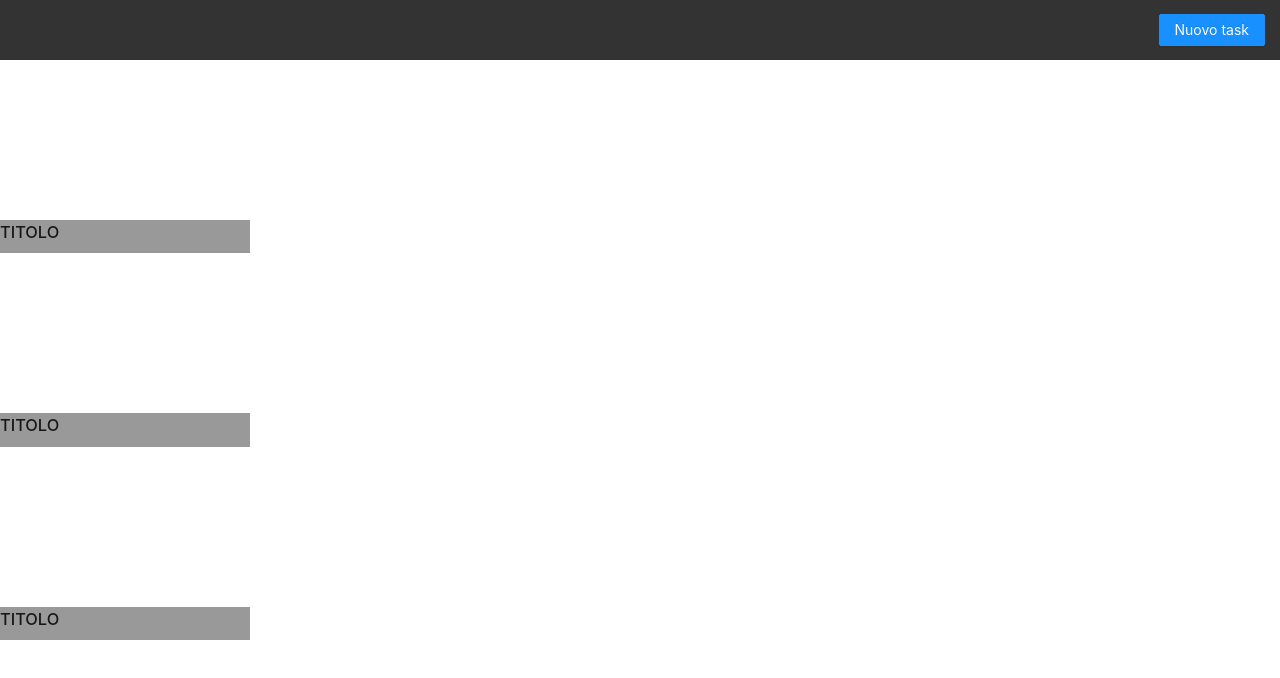
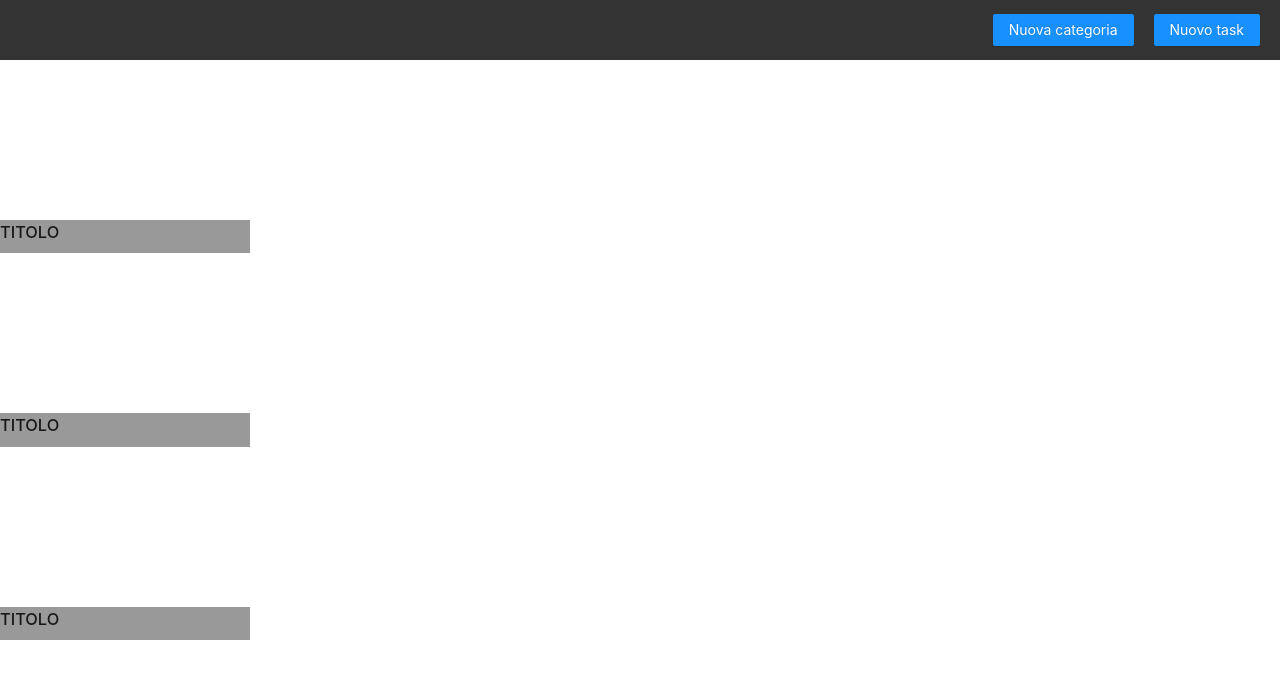
Before and after one commit to Lelluz/devs-todo, a React (Create React App) app in the folder client/: page / in a window 1280 px wide. Shown: the top 678 px of the page. Built offline with nearby package versions, Linux system fonts and the light colour scheme.

Commit message:
new category button

```diff
--- a/client/src/components/ActionBar.js
+++ b/client/src/components/ActionBar.js
@@ -1,9 +1,11 @@
 import React from 'react'
 import NewTaskModal from './NewTaskModal'
 import '../styles/ActionBar.scss'
+import NewCategoryModal from './NewCategoryModal';
 
 const ActionBar = () => (
   <nav className="action-bar">
+    <NewCategoryModal></NewCategoryModal>
     <NewTaskModal></NewTaskModal>
   </nav>
 );
--- a/client/src/styles/ActionBar.scss
+++ b/client/src/styles/ActionBar.scss
@@ -7,5 +7,11 @@
   display: flex;
   justify-content: flex-end;
   align-items: center;
-  padding: 15px;
+  padding: 20px;
+
+  .action-bar-item {
+    &:not(:last-child) {
+      margin-right: 20px;
+    }
+  }
 }
```
